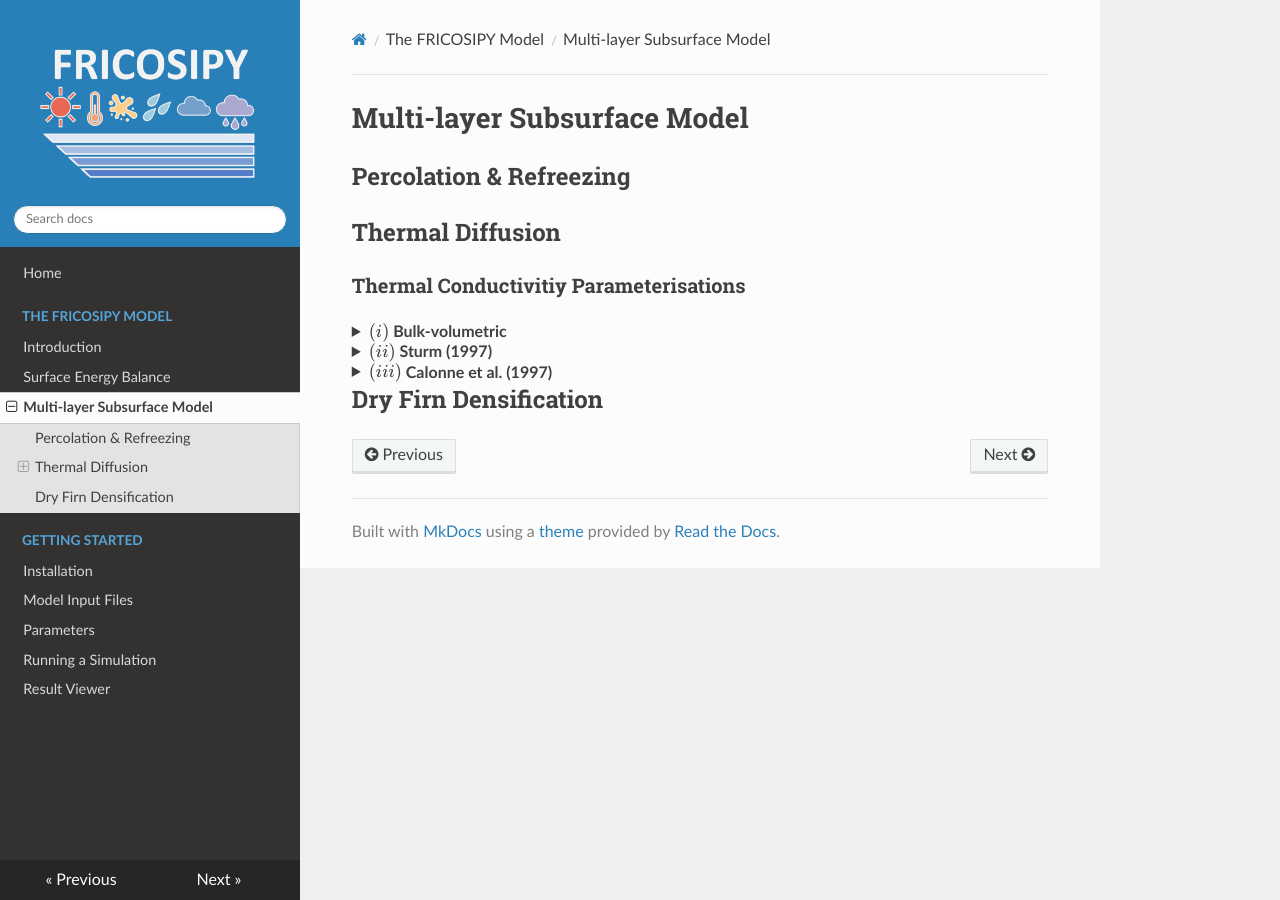
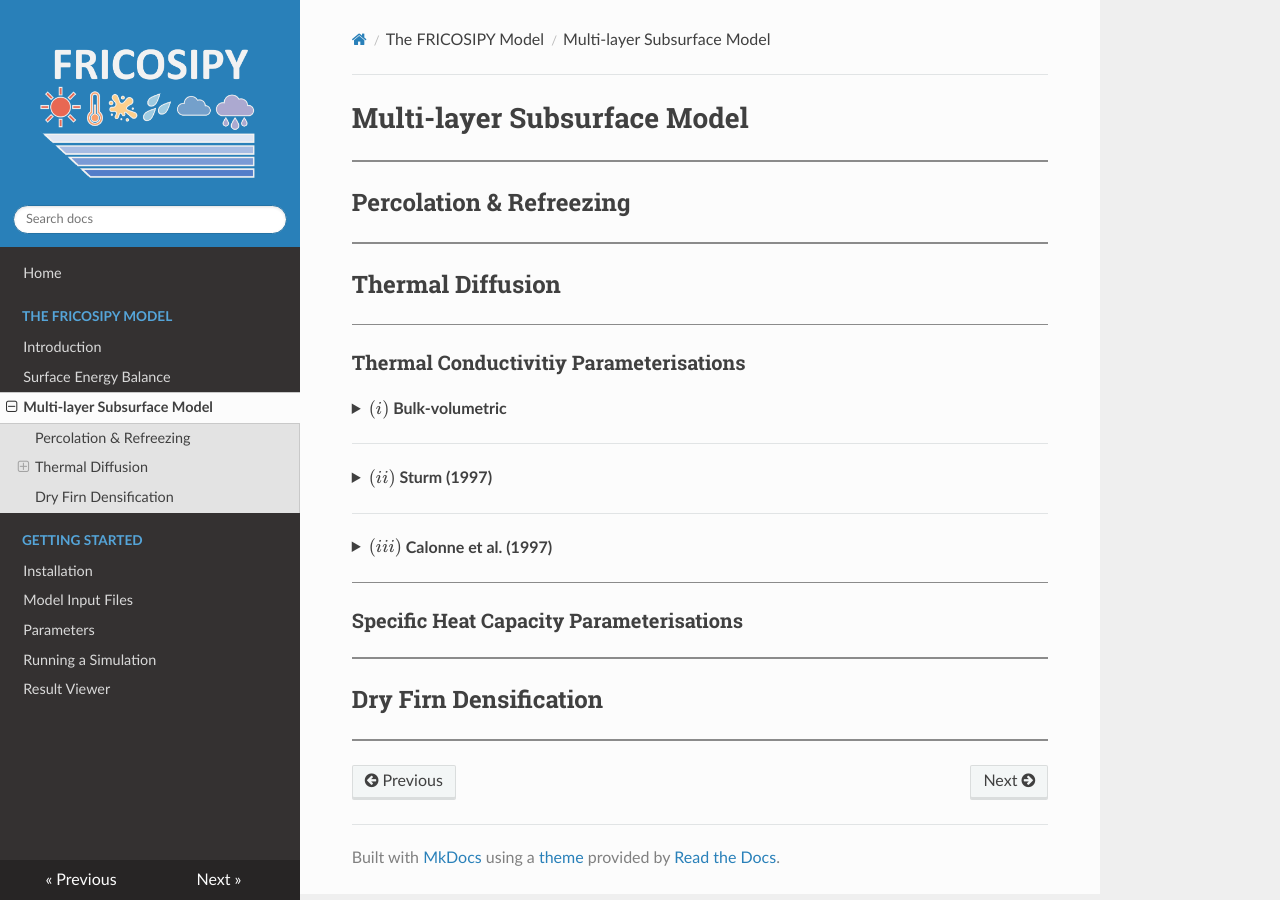
Before and after one commit to MarcusGastaldello/FRICOSIPY, an MkDocs documentation site: the page built from docs/subsurface_model.md, in a window 1280 px wide. Built offline with MkDocs 1.6.1, drawn with Linux system fonts in a browser that asks for light colours; nearby versions of some CDN libraries.

Commit message:
Update subsurface model documentation with new sections

```diff
--- a/docs/subsurface_model.md
+++ b/docs/subsurface_model.md
@@ -1,19 +1,37 @@
 # Multi-layer Subsurface Model
 
+
+<hr style="height:2px; background-color:#8b8b8b; border:none;" />
+
 ## Percolation & Refreezing
+
+<hr style="height:2px; background-color:#8b8b8b; border:none;" />
 
 ## Thermal Diffusion
 
 
-
+<hr style="height:1px; background-color:#8b8b8b; border:none;" />
 
 ### Thermal Conductivitiy Parameterisations
 
 ??? "**$(i)$ Bulk-volumetric**"
 
+---
 
 ??? "**$(ii)$ Sturm (1997)**"
 
+---
+
 ??? "**$(iii)$ Calonne et al. (1997)**"
 
+<hr style="height:1px; background-color:#8b8b8b; border:none;" />
+
+### Specific Heat Capacity Parameterisations
+
+
+
+<hr style="height:2px; background-color:#8b8b8b; border:none;" />
+
 ## Dry Firn Densification
+
+<hr style="height:2px; background-color:#8b8b8b; border:none;" />
```
